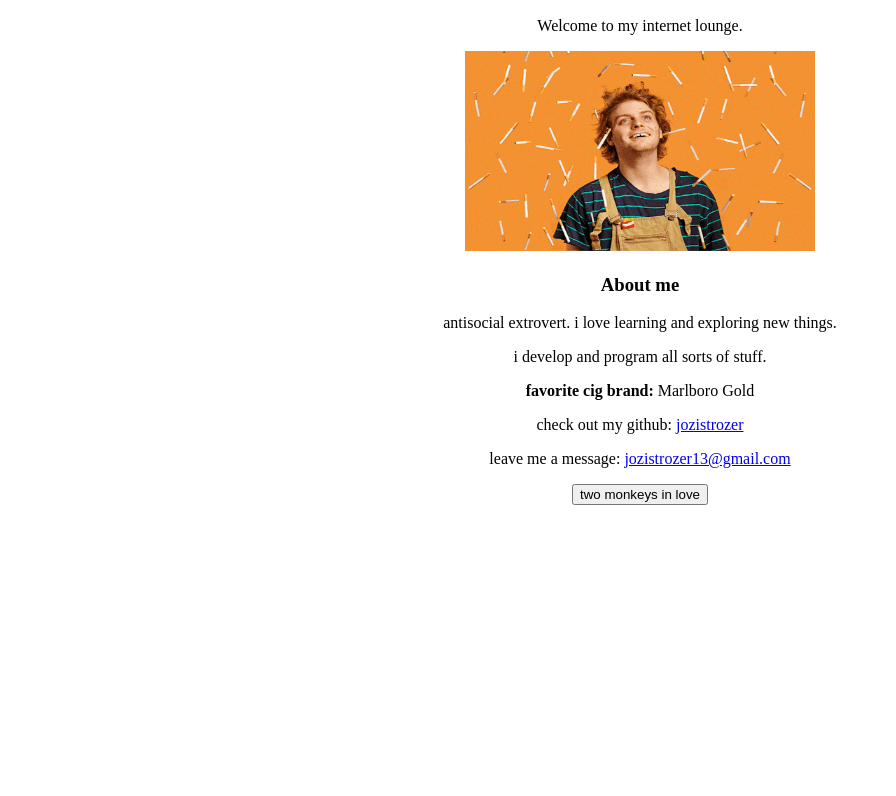
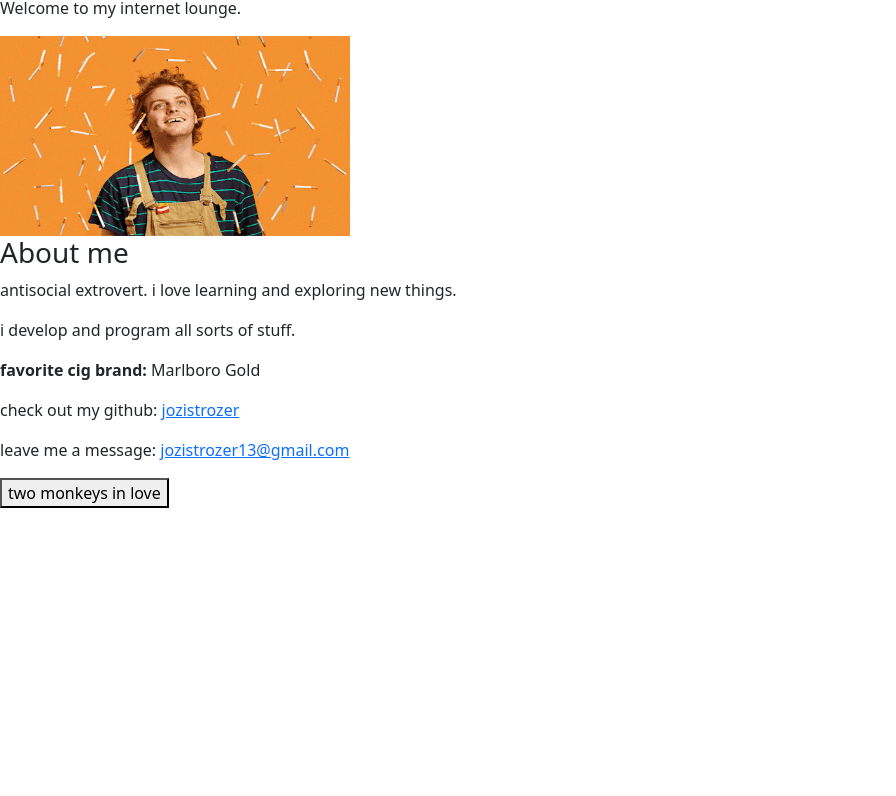
Before and after one commit to jozistrozer/jozistrozer.github.io, a plain HTML site: page index.html in a window 1280 px wide. Shown: the part 50-846 px from the top of the page, without its empty margins (0-896 px from the left). Drawn offline with nearby package versions, Linux system fonts and the light colour scheme.

Commit message:
Added bootstrap

```diff
--- a/index.html
+++ b/index.html
@@ -1,8 +1,15 @@
 <!DOCTYPE html>
-<center><html>
+<html>
     <head>
         <title>Stropy's lounge</title>
         <meta charset="utf-8">
+        <link href="https://cdn.jsdelivr.net/npm/bootstrap@5.0.0-beta1/dist/css/bootstrap.min.css" rel="stylesheet" integrity="sha384-giJF6kkoqNQ00vy+HMDP7azOuL0xtbfIcaT9wjKHr8RbDVddVHyTfAAsrekwKmP1" crossorigin="anonymous">
+        <script src="https://cdn.jsdelivr.net/npm/bootstrap@5.0.0-beta1/dist/js/bootstrap.bundle.min.js" integrity="sha384-ygbV9kiqUc6oa4msXn9868pTtWMgiQaeYH7/t7LECLbyPA2x65Kgf80OJFdroafW" crossorigin="anonymous"></script>
+        <style>
+            html{
+                font:
+            }
+        </style>
     </head>
     <body>
         <h2>My website</h2>
@@ -27,4 +34,4 @@
             }
         }
     </script>
-</html></center>
+</html>
```
